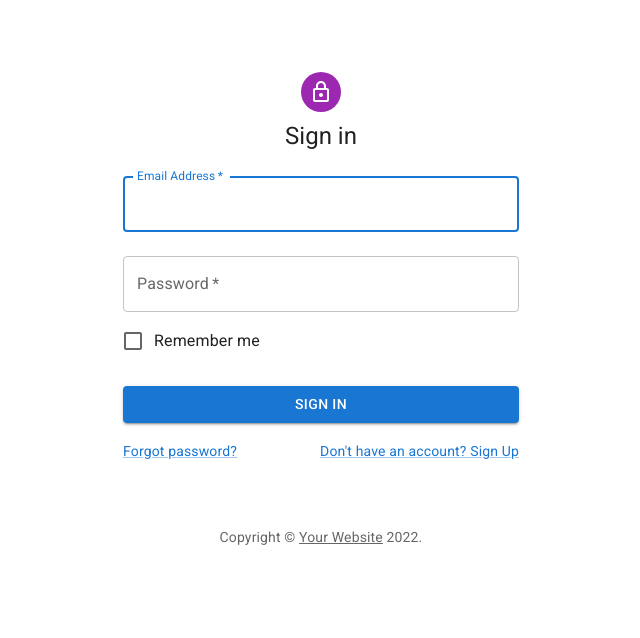
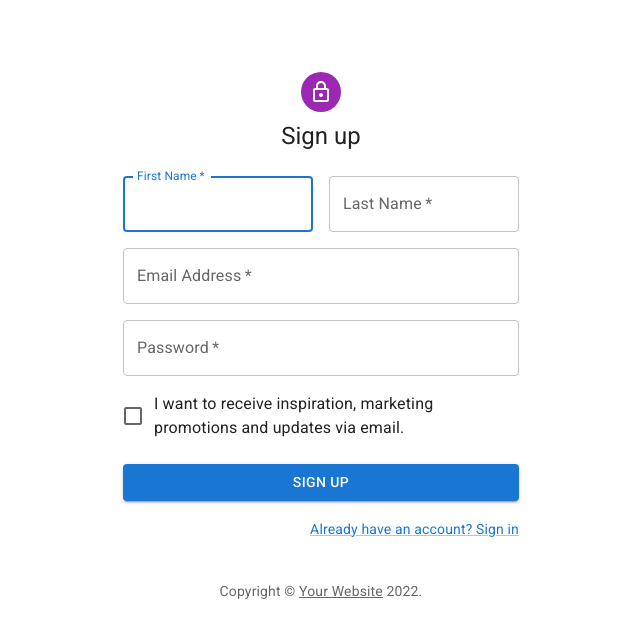
Before and after one commit to raychiu99/Major-Course-Planner-Web-App, a React (Create React App) app in the folder major_planner/: page /SignUp in a window 1280 px wide. Shown: the top 638 px of the page, without its empty margins (319-959 px from the left). Built offline with nearby package versions, Linux system fonts and the light colour scheme.

Commit message:
added pages, sign up and sign in are functional

```diff
--- a/major_planner/package.json
+++ b/major_planner/package.json
@@ -17,6 +17,7 @@
     "firebase-tools": "^10.1.4",
     "react": "^17.0.2",
     "react-dom": "^17.0.2",
+    "react-router-dom": "^5.2.0",
     "react-scripts": "5.0.0",
     "styled-components": "^5.3.3",
     "web-vitals": "^2.1.4"
@@ -44,5 +45,8 @@
       "last 1 firefox version",
       "last 1 safari version"
     ]
+  },
+  "devDependencies": {
+    "@babel/core": "^7.16.12"
   }
 }
--- a/major_planner/src/App.js
+++ b/major_planner/src/App.js
@@ -1,10 +1,32 @@
 import './App.css';
+import { BrowserRouter as Router, Route, Switch } from 'react-router-dom';
+
 import SignIn from './components/SignIn';
+import SignUp from "./components/SignUp";
+
 
 function App() {
+
   return (
-    <SignIn />
+    <Router>
+      <div className="App">
+
+        <div className="Content">
+          <Switch>
+            <Route exact path="/">
+              <SignIn />
+            </Route>
+
+            <Route exact path="/SignUp">
+              <SignUp />
+            </Route>
+          </Switch>
+
+        </div>
+      </div>
+    </Router>
   );
+
 }
 
 export default App;
--- a/major_planner/src/components/SignIn.js
+++ b/major_planner/src/components/SignIn.js
@@ -1,6 +1,4 @@
-// Template taken from https://github.com/mui-org/material-ui/blob/master/docs/data/material/getting-started/templates/sign-in/SignIn.js.
-// TODO: Replace with with custom sign in page.
-import React from "react";
+import * as React from 'react';
 import Avatar from '@mui/material/Avatar';
 import Button from '@mui/material/Button';
 import CssBaseline from '@mui/material/CssBaseline';
@@ -8,12 +6,13 @@ import TextField from '@mui/material/TextField';
 import FormControlLabel from '@mui/material/FormControlLabel';
 import Checkbox from '@mui/material/Checkbox';
 import Link from '@mui/material/Link';
+import Paper from '@mui/material/Paper';
+import Box from '@mui/material/Box';
 import Grid from '@mui/material/Grid';
-import Box from '@mui/material/Box';
 import LockOutlinedIcon from '@mui/icons-material/LockOutlined';
 import Typography from '@mui/material/Typography';
-import Container from '@mui/material/Container';
 import { createTheme, ThemeProvider } from '@mui/material/styles';
+
 
 function Copyright(props) {
   return (
@@ -30,7 +29,7 @@ function Copyright(props) {
 
 const theme = createTheme();
 
-export default function SignIn() {
+export default function SignInSide() {
   const handleSubmit = (event) => {
     event.preventDefault();
     const data = new FormData(event.currentTarget);
@@ -43,11 +42,27 @@ export default function SignIn() {
 
   return (
     <ThemeProvider theme={theme}>
-            <Container component="main" maxWidth="xs">
+      <Grid container component="main" sx={{ height: '100vh' }}>
         <CssBaseline />
+        <Grid
+          item
+          xs={false}
+          sm={4}
+          md={7}
+          sx={{
+            backgroundImage: 'url(https://marketplace.canva.com/EAD2962NKnQ/2/0/1600w/canva-rainbow-gradient-pink-and-purple-zoom-virtual-background-_Tcjok-d9b4.jpg)',
+            backgroundRepeat: 'no-repeat',
+            backgroundColor: (t) =>
+              t.palette.mode === 'light' ? t.palette.grey[50] : t.palette.grey[900],
+            backgroundSize: 'cover',
+            backgroundPosition: 'center',
+          }}
+        />
+        <Grid item xs={12} sm={8} md={5} component={Paper} elevation={6} square>
           <Box
             sx={{
-                        marginTop: 8,
+              my: 8,
+              mx: 4,
               display: 'flex',
               flexDirection: 'column',
               alignItems: 'center',
@@ -59,7 +74,7 @@ export default function SignIn() {
             <Typography component="h1" variant="h5">
               Sign in
             </Typography>
-                    <Box component="form" onSubmit={handleSubmit} noValidate sx={{ mt: 1 }}>
+            <Box component="form" noValidate onSubmit={handleSubmit} sx={{ mt: 1 }}>
               <TextField
                 margin="normal"
                 required
@@ -99,15 +114,16 @@ export default function SignIn() {
                   </Link>
                 </Grid>
                 <Grid item>
-                                <Link href="#" variant="body2">
+                  <Link href="/SignUp" variant="body2">
                     {"Don't have an account? Sign Up"}
                   </Link>
                 </Grid>
               </Grid>
+              <Copyright sx={{ mt: 5 }} />
             </Box>
           </Box>
-                <Copyright sx={{ mt: 8, mb: 4 }} />
-            </Container>
+        </Grid>
+      </Grid>
     </ThemeProvider>
   );
 }
--- /dev/null
+++ b/major_planner/src/components/SignUp.js
@@ -0,0 +1,132 @@
+import * as React from 'react';
+import Avatar from '@mui/material/Avatar';
+import Button from '@mui/material/Button';
+import CssBaseline from '@mui/material/CssBaseline';
+import TextField from '@mui/material/TextField';
+import FormControlLabel from '@mui/material/FormControlLabel';
+import Checkbox from '@mui/material/Checkbox';
+import Link from '@mui/material/Link';
+import Grid from '@mui/material/Grid';
+import Box from '@mui/material/Box';
+import LockOutlinedIcon from '@mui/icons-material/LockOutlined';
+import Typography from '@mui/material/Typography';
+import Container from '@mui/material/Container';
+import { createTheme, ThemeProvider } from '@mui/material/styles';
+
+function Copyright(props) {
+  return (
+    <Typography variant="body2" color="text.secondary" align="center" {...props}>
+      {'Copyright © '}
+      <Link color="inherit" href="https://mui.com/">
+        Your Website
+      </Link>{' '}
+      {new Date().getFullYear()}
+      {'.'}
+    </Typography>
+  );
+}
+
+const theme = createTheme();
+
+export default function SignUp() {
+  const handleSubmit = (event) => {
+    event.preventDefault();
+    const data = new FormData(event.currentTarget);
+    // eslint-disable-next-line no-console
+    console.log({
+      email: data.get('email'),
+      password: data.get('password'),
+    });
+  };
+
+  return (
+    <ThemeProvider theme={theme}>
+      <Container component="main" maxWidth="xs">
+        <CssBaseline />
+        <Box
+          sx={{
+            marginTop: 8,
+            display: 'flex',
+            flexDirection: 'column',
+            alignItems: 'center',
+          }}
+        >
+          <Avatar sx={{ m: 1, bgcolor: 'secondary.main' }}>
+            <LockOutlinedIcon />
+          </Avatar>
+          <Typography component="h1" variant="h5">
+            Sign up
+          </Typography>
+          <Box component="form" noValidate onSubmit={handleSubmit} sx={{ mt: 3 }}>
+            <Grid container spacing={2}>
+              <Grid item xs={12} sm={6}>
+                <TextField
+                  autoComplete="given-name"
+                  name="firstName"
+                  required
+                  fullWidth
+                  id="firstName"
+                  label="First Name"
+                  autoFocus
+                />
+              </Grid>
+              <Grid item xs={12} sm={6}>
+                <TextField
+                  required
+                  fullWidth
+                  id="lastName"
+                  label="Last Name"
+                  name="lastName"
+                  autoComplete="family-name"
+                />
+              </Grid>
+              <Grid item xs={12}>
+                <TextField
+                  required
+                  fullWidth
+                  id="email"
+                  label="Email Address"
+                  name="email"
+                  autoComplete="email"
+                />
+              </Grid>
+              <Grid item xs={12}>
+                <TextField
+                  required
+                  fullWidth
+                  name="password"
+                  label="Password"
+                  type="password"
+                  id="password"
+                  autoComplete="new-password"
+                />
+              </Grid>
+              <Grid item xs={12}>
+                <FormControlLabel
+                  control={<Checkbox value="allowExtraEmails" color="primary" />}
+                  label="I want to receive inspiration, marketing promotions and updates via email."
+                />
+              </Grid>
+            </Grid>
+            <Button
+              type="submit"
+              fullWidth
+              variant="contained"
+              sx={{ mt: 3, mb: 2 }}
+            >
+              Sign Up
+            </Button>
+            <Grid container justifyContent="flex-end">
+              <Grid item>
+                <Link href="#" variant="body2">
+                  Already have an account? Sign in
+                </Link>
+              </Grid>
+            </Grid>
+          </Box>
+        </Box>
+        <Copyright sx={{ mt: 5 }} />
+      </Container>
+    </ThemeProvider>
+  );
+}
```
Also changed, not shown: 1 other file (tests, documents, lock files or other folders). Lines whose indentation alone changed are shown as unchanged.
